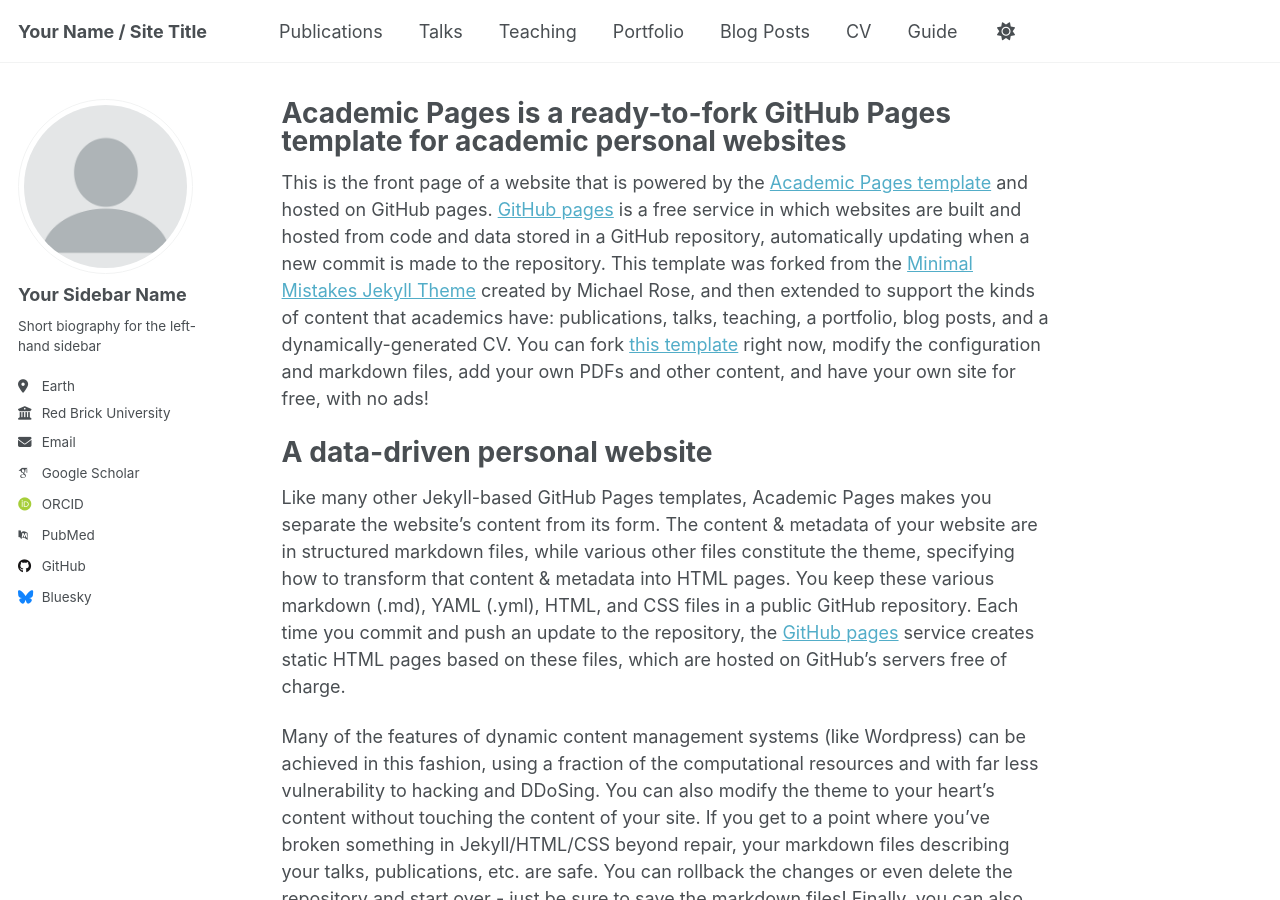
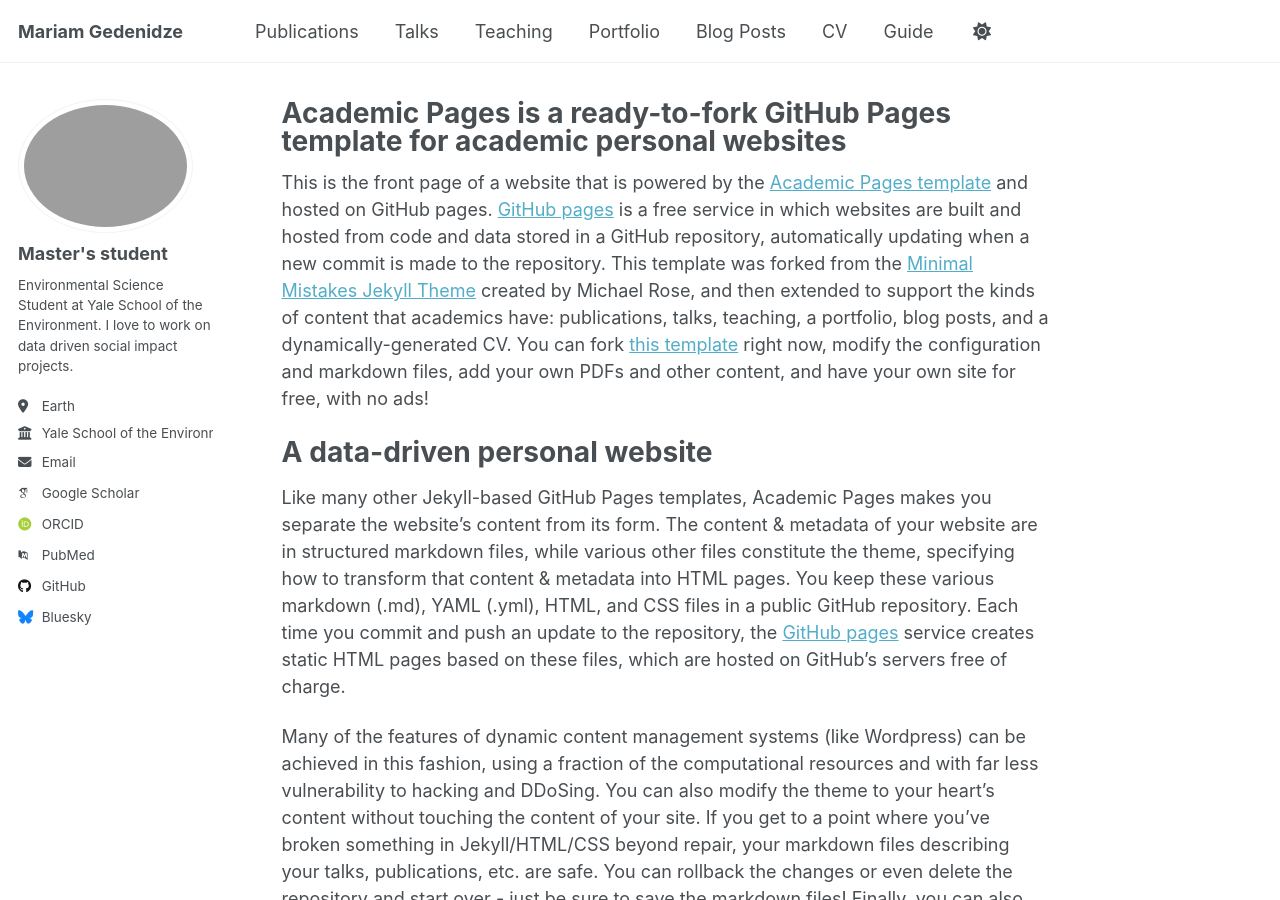
Before and after one commit to MariamGed/MariamGed.github.io, a Jekyll site: the page built from _pages/about.md, in a window 1280 px wide and 900 px high. Built offline with Jekyll 4.4.1, drawn with Linux system fonts in a browser that asks for light colours; some web fonts are replaced.

Commit message:
Update _config.yml

```diff
--- a/_config.yml
+++ b/_config.yml
@@ -9,11 +9,11 @@
 # Basic Site Settings
 locale                   : "en-US"
 site_theme               : "default"
-title                    : "Your Name / Site Title"
+title                    : "Mariam Gedenidze"
 title_separator          : "-"
 name                     : &name "Your Name"
 description              : &description "personal description"
-url                      : https://academicpages.github.io # the base hostname & protocol for your site e.g. "https://[your GitHub username].github.io" or if you already have some other page hosted on Github then use "https://[your GitHub username].github.io/[Your Repo Name]"
+url                      : https://MariamGed.github.io # the base hostname & protocol for your site e.g. "https://[your GitHub username].github.io" or if you already have some other page hosted on Github then use "https://[your GitHub username].github.io/[Your Repo Name]"
 baseurl                  : "" # the subpath of your site, e.g. "/blog"
 repository               : "academicpages/academicpages.github.io"
 
@@ -22,14 +22,14 @@ repository               : "academicpages/academicpages.github.io"
 #               Additional customization can be done by editing /_includes/author-profile.html
 author:
   # Biographic information
-  avatar           : "profile.png"
-  name             : "Your Sidebar Name"
+  avatar           : "Mariam_pic_2025.jpg"
+  name             : "Master's student"
   pronouns         : # example: "she/her"
-  bio              : "Short biography for the left-hand sidebar"
+  bio              : "Environmental Science Student at Yale School of the Environment. I love to work on data driven social impact projects."
   location         : "Earth"
-  employer         : "Red Brick University"
+  employer         : "Yale School of the Environment"
   uri              : # URL
-  email            : "none@example.org"
+  email            : "mariam.gedenidze@yale.edu"
 
   # Academic websites
   academia         : # URL
```
